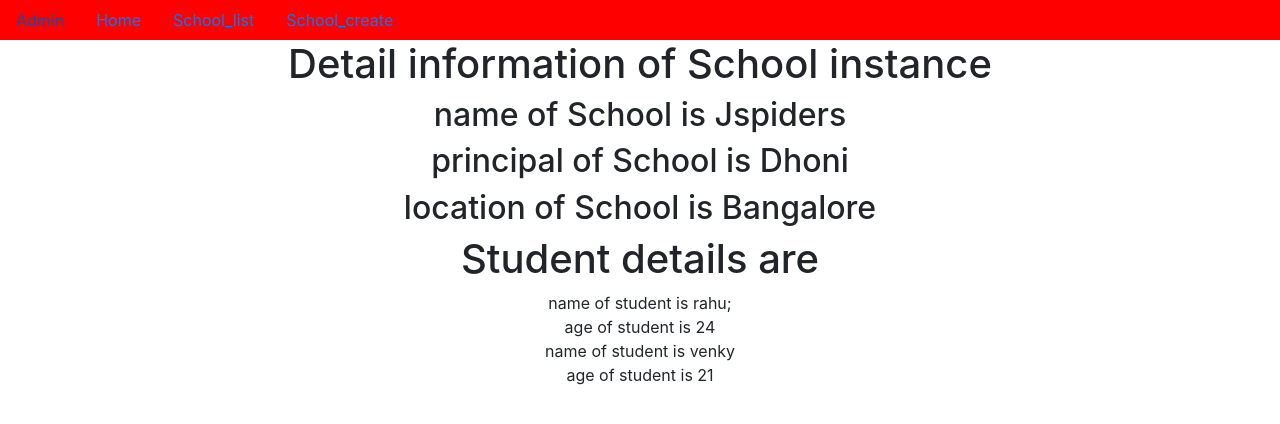
After one commit to harshadvali11/CBV_list, a Django app: page /1/ in a window 1280 px wide. The commit adds this page. Shown: the top 424 px of the page. Run offline with Django 4.2, Linux system fonts and the light colour scheme; data comes from the database, SQL or seed files in the repository; both versions use the stored data as it was after the commit.

Commit message:
first commit

```diff
--- a/app/models.py
+++ b/app/models.py
@@ -1,5 +1,5 @@
 from django.db import models
-
+from django.urls import reverse
 # Create your models here.
 
 class School(models.Model):
@@ -10,6 +10,16 @@ class School(models.Model):
     def __str__(self):
         return self.name
 
+    def get_absolute_url(self):
+        return reverse('detail',kwargs={'pk':self.pk})
+
+
+
+
+
+
+
+
 class Student(models.Model):
     name=models.CharField(max_length=100)
     age=models.IntegerField()
--- a/app/views.py
+++ b/app/views.py
@@ -1,7 +1,7 @@
 from django.shortcuts import render
 from app.models import *
 # Create your views here.
-from django.views.generic import View,ListView
+from django.views.generic import View,ListView,DetailView,CreateView
 
 class Home(View):
     def get(self,request):
@@ -11,3 +11,11 @@ class School_list(ListView):
     model=School
     context_object_name='schools'
     #ordering=['name']
+
+class School_detail(DetailView):
+    model=School
+    context_object_name='school'
+
+class School_create(CreateView):
+    model=School
+    fields='__all__'
--- a/project40/urls.py
+++ b/project40/urls.py
@@ -14,10 +14,13 @@ Including another URLconf
     2. Add a URL to urlpatterns:  path('blog/', include('blog.urls'))
 """
 from django.contrib import admin
-from django.urls import path
+from django.urls import path,re_path
 from app.views import *
 urlpatterns = [
     path('admin/', admin.site.urls),
     path('home/',Home.as_view(),name='Home'),
     path('School_list/',School_list.as_view(),name='School_list'),
+    path('School_create/',School_create.as_view(),name='School_create'),
+
+    re_path('(?P<pk>\d+)/',School_detail.as_view(),name='detail'),
 ]
--- a/templates/app/dummy.html
+++ b/templates/app/dummy.html
@@ -21,7 +21,7 @@
         <a href="{% url 'admin:index' %}" class="nav-link">Admin</a>
         <a href="{% url 'Home' %}" class="nav-link">Home</a>
         <a href="{% url 'School_list' %}" class="nav-link">School_list</a>
-
+        <a href="{% url 'School_create' %}" class="nav-link">School_create</a>
     </nav>
 
     {% block body_block %}
--- /dev/null
+++ b/templates/app/school_detail.html
@@ -0,0 +1,34 @@
+{% extends 'app/dummy.html' %}
+
+
+{% block title %}
+
+<title>Detail Page</title>
+
+{% endblock %}
+
+
+{% block body_block %}
+    <h1>Detail information of School instance</h1>
+
+   <h2> name of School is {{school.name}}</h2>
+
+   <h2> principal of School is {{school.principal}}</h2>
+
+   <h2> location of School is {{school.location}}</h2>
+
+   <h1>Student details are</h1>
+   {% for i in school.students.all %}
+        name of student is {{i.name}} <br>
+        age of student is {{i.age}} <br>
+    {% endfor %}
+
+
+
+
+
+
+
+
+
+{% endblock %}
```
Also changed, not shown: templates/app/school_form.html (added, +20 -0 lines), db.sqlite3.
